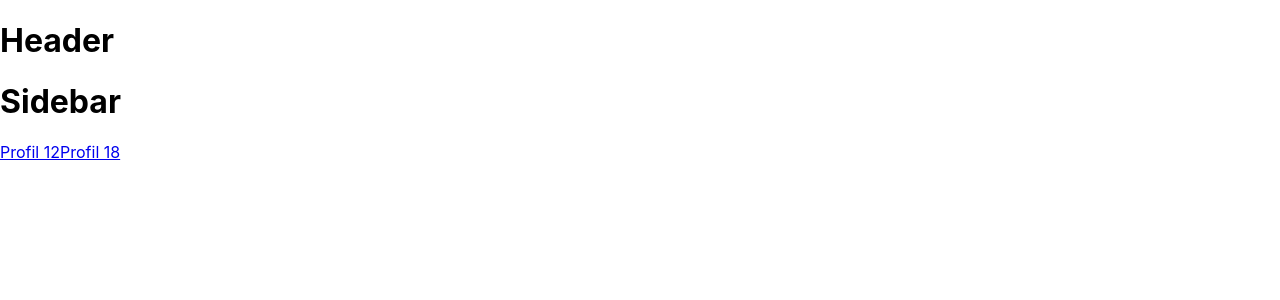
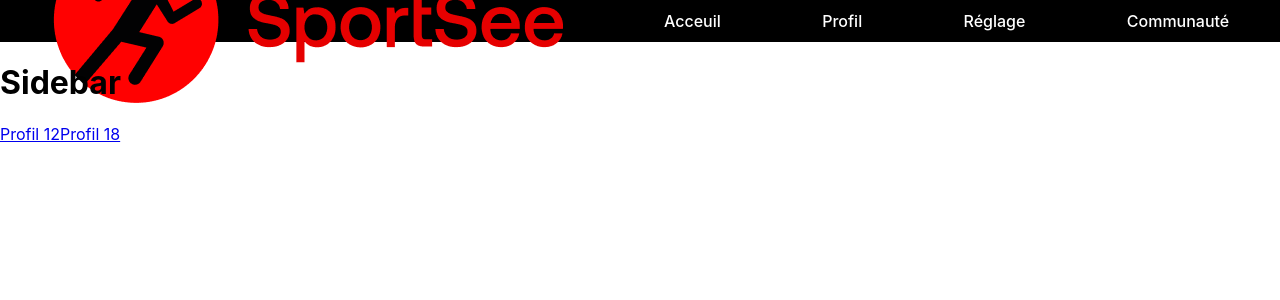
Before and after one commit to Maximecat/Maximecat_12_09052023, a React (Create React App) app: page / in a window 1280 px wide. Shown: the top 300 px of the page. Built offline with nearby package versions, Linux system fonts and the light colour scheme.

Commit message:
Header Component add éléments (logo,links)

```diff
--- a/src/components/Header/Header.jsx
+++ b/src/components/Header/Header.jsx
@@ -1,9 +1,16 @@
 import './Header.css'
+import logo from '../../assets/logo-sportsee.png'
 
 function Header() {
 
     return (
-        <h1>Header</h1>
+        <header className='headerLayout'>
+            <img src={logo} alt="Logo Sportsee" />
+            <a href='#' alt="achanger">Acceuil</a>
+            <a href='#' alt="achangedfr">Profil</a>
+            <a href='#' alt="achangfeer">Réglage</a>
+            <a href='#' alt="achangfeffer">Communauté</a>
+        </header>
     )
 }
 
```
